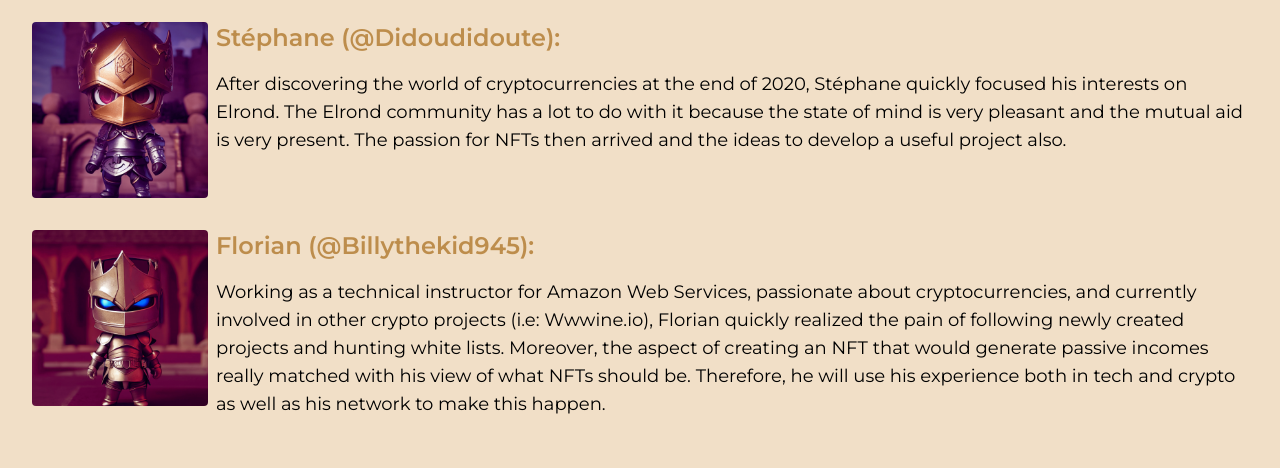
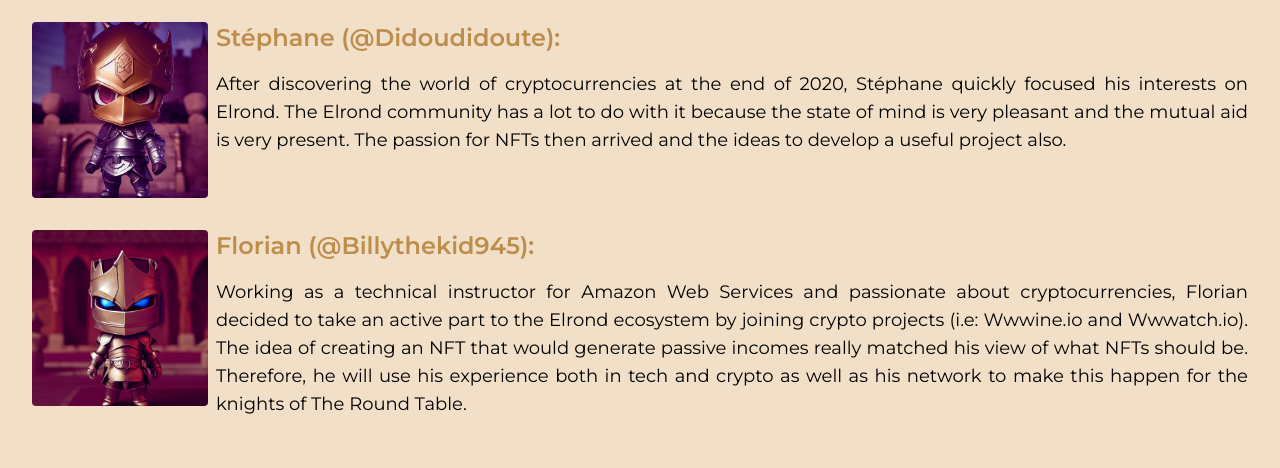
Before and after one commit to weetrax/TheRoundTable, a Next.js app: page /team in a window 1280 px wide. Shown: the part 218-686 px from the top of the page. Built offline with nearby package versions, Linux system fonts and the light colour scheme.

Commit message:
justify changes

```diff
--- a/pages/index.tsx
+++ b/pages/index.tsx
@@ -358,7 +358,7 @@ const Home: NextPage = () => {
               <div className="col-span-2 md:col-span-1 text-center md:text-left">
                 <div className="h-full flex flex-col justify-between">
                   <div className="text-xl">
-                    <p className="mb-4">
+                    <p className="mb-4 text-justify">
                       Using different mechanisms, you will be able to{" "}
                       <b>earn passive incomes.</b> The approach used combines
                       different risk levels to optimize the return on investment
@@ -405,7 +405,7 @@ const Home: NextPage = () => {
                 <div className="col-span-2 md:col-span-1 text-center md:text-right">
                   <div className="h-full flex flex-col justify-between">
                     <div className="text-xl">
-                      <p className="mb-4">
+                      <p className="mb-4 text-justify">
                         <b>Excalibur</b>, the legendary sword, has just been
                         pulled from the rock by King Arthur. Following the
                         advice of the lady of the lake, he wants to build{" "}
@@ -477,30 +477,31 @@ const Home: NextPage = () => {
             </div>
             <div className="flex justify-center items-end gap-12">
               <div>
-                <img
-                  className="max-h-40"
-                  src="/assets/img/partners/wwwine.png"
-                ></img>
+
                 <a
                   href="https://www.wwwine.io/"
                   target={"_blank"}
                   rel="noreferrer"
-                  className="mt-2 block text-center text-primary-500 hover:text-primary-400 transition-colors duration-200 ease-in-out text-2xl font-bold"
+                  className="group mt-2 block text-center text-primary-500 hover:text-primary-400 transition-colors duration-200 ease-in-out text-2xl font-bold"
                 >
+                  <img
+                    className="max-h-40 group-hover:-translate-y-2 duration-200 transition-transform ease-in-out"
+                    src="/assets/img/partners/wwwine.png"
+                  ></img>
                   wwwine
                 </a>
               </div>
               <div>
-                <img
-                  className="max-h-40"
-                  src="/assets/img/partners/jex.svg"
-                ></img>
                 <a
                   href="https://jexchange.io/"
                   target={"_blank"}
                   rel="noreferrer"
-                  className="mt-2 block text-center text-primary-500 hover:text-primary-400 transition-colors duration-200 ease-in-out text-2xl font-bold"
+                  className="group mt-2 block text-center text-primary-500 hover:text-primary-400 transition-colors duration-200 ease-in-out text-2xl font-bold"
                 >
+                  <img
+                    className="max-h-40 group-hover:-translate-y-2 duration-200 transition-transform ease-in-out"
+                    src="/assets/img/partners/jex.svg"
+                  ></img>
                   Jexchange
                 </a>
               </div>
--- a/pages/team.tsx
+++ b/pages/team.tsx
@@ -33,7 +33,7 @@ const WhitepaperPage: NextPage = () => {
                   <div className="text-2xl text-primary-500 font-semibold mb-4">
                     Stéphane (@Didoudidoute):
                   </div>
-                  <p>
+                  <p className="text-justify">
                     After discovering the world of cryptocurrencies at the end
                     of 2020, Stéphane quickly focused his interests on Elrond.
                     The Elrond community has a lot to do with it because the
@@ -52,16 +52,9 @@ const WhitepaperPage: NextPage = () => {
                   <div className="text-2xl text-primary-500 font-semibold mb-4">
                     Florian (@Billythekid945):
                   </div>
-                  <p>
-                    Working as a technical instructor for Amazon Web Services,
-                    passionate about cryptocurrencies, and currently involved in
-                    other crypto projects (i.e: Wwwine.io), Florian quickly
-                    realized the pain of following newly created projects and
-                    hunting white lists. Moreover, the aspect of creating an NFT
-                    that would generate passive incomes really matched with his
-                    view of what NFTs should be. Therefore, he will use his
-                    experience both in tech and crypto as well as his network to
-                    make this happen.
+                  <p className="text-justify">
+                    Working as a technical instructor for Amazon Web Services and passionate about cryptocurrencies, Florian decided to take an active part to the Elrond ecosystem by joining crypto projects (i.e: Wwwine.io and Wwwatch.io).
+                    The idea of creating an NFT that would generate passive incomes really matched his view of what NFTs should be. Therefore, he will use his experience both in tech and crypto as well as his network to make this happen for the knights of The Round Table.
                   </p>
                 </div>
               </div>
--- a/pages/whitepaper.tsx
+++ b/pages/whitepaper.tsx
@@ -14,7 +14,7 @@ const WhitepaperPage: NextPage = () => {
         />{" "}
         <link rel="icon" href="/favicon.ico" />
       </Head>
-      <div className="bg-cream-light text-lg">
+      <div className="bg-cream-light text-lg text-justify">
         <Container>
           <div className="py-16 text-black">
             <div className=" text-center md:text-left">
@@ -169,7 +169,7 @@ const WhitepaperPage: NextPage = () => {
                 much the direction of the project.
               </p>
               <p className="mb-6">
-                he council will also have a voice about taking profits for the
+                The council will also have a voice about taking profits for the
                 different projects in which we invested. However, these
                 decisions might require a certain speed of execution depending
                 on market conditions. In this case, the team will manage these
```
